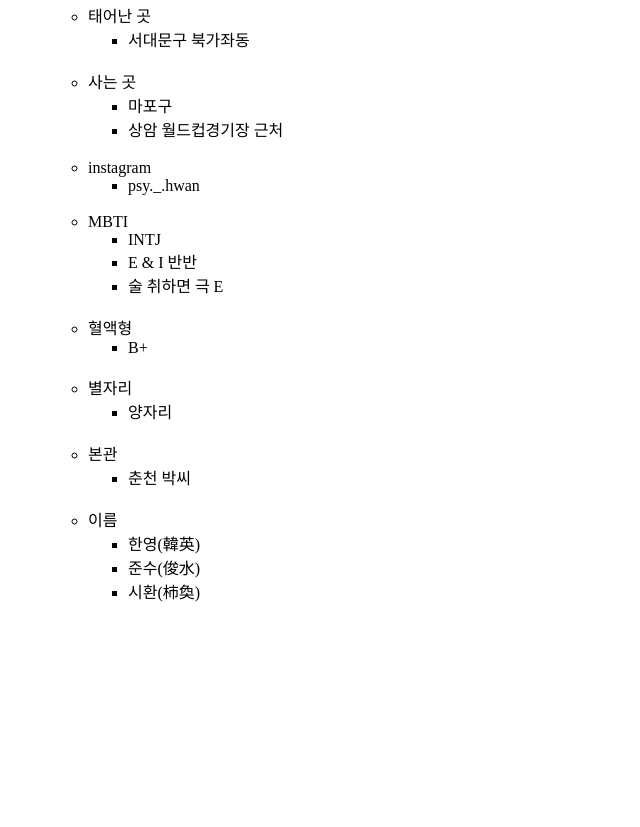
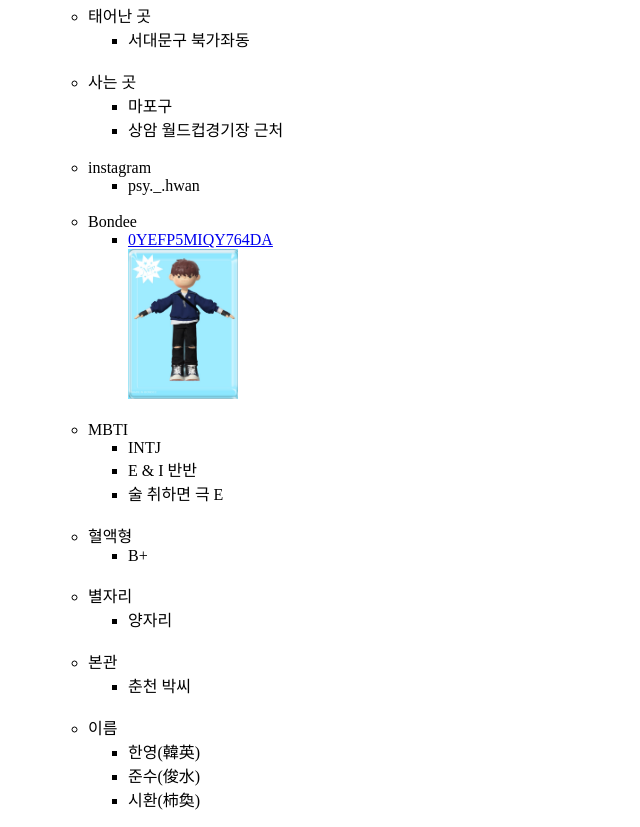
Before and after one commit to psyhwan/psyhwan.github.io, a plain HTML site: page index.html in a window 1280 px wide. Shown: the part 1242-2069 px from the top of the page, without its empty margins (0-640 px from the left). Before the commit the page ends 1861 px from the top, so only its background shows below. Drawn offline with Linux system fonts and the light colour scheme.

Commit message:
first commit

```diff
--- a/index.html
+++ b/index.html
@@ -144,6 +144,15 @@
                 </ul>
                 <br>
                 <ul>
+                    <li>Bondee
+                        <ul>
+                            <li><a href="https://short.bondee.cc/5KXBUOeg4vS">0YEFP5MIQY764DA</a></li>
+                            <img src="싸이환.jpg" alt="싸이환" style="height: 150px;">
+                        </ul>
+                    </li>
+                </ul>
+                <br>
+                <ul>
                     <li>MBTI</li>
                     <ul>
                         <li>INTJ</li>
```
